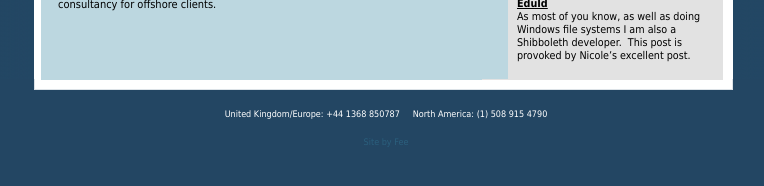
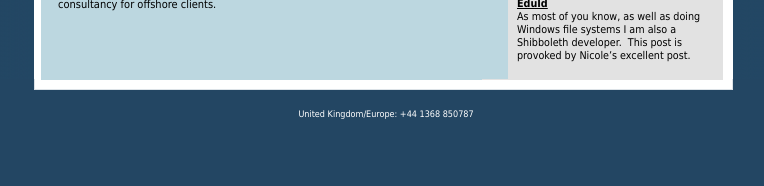
Before and after one commit to rodwiddowson/SSSWebsite, a Jekyll site: the page built from index.md, in a window 1280 px wide. Shown: the part 370-556 px from the top of the page, without its empty margins (254-1018 px from the left). Built offline with Jekyll 4.4.1, drawn with Linux system fonts in a browser that asks for light colours; our own code applies the rules of GitHub Pages for plain Markdown files.

Commit message:
Strip Sites By Fee and US Phone number from footer

```diff
--- a/_includes/footer.html
+++ b/_includes/footer.html
@@ -3,9 +3,8 @@
   <div id="footer">
     <br />
     <br />
-    <p>United Kingdom/Europe: +44 1368 850787&nbsp;&nbsp;&nbsp;&nbsp;&nbsp;North America: (1) 508 915 4790</p>
+    <p>United Kingdom/Europe: +44 1368 850787</p>
     <br />
-    <a href="http://www.sitesbyfee.co.uk" title="Sites by Fee Web Design" class="sitesbyfee">Site by Fee</a>
   </div>
 
 </footer>
```
